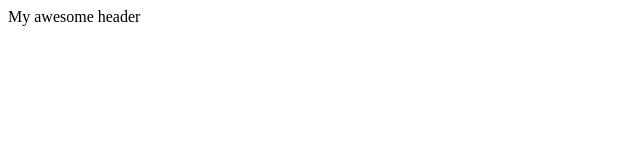
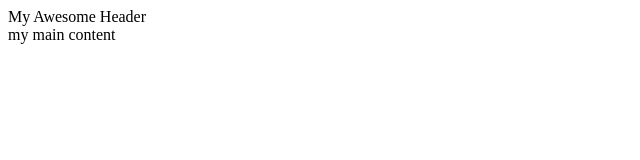
Before and after one commit to NorthernAnvil/git-test, a plain HTML site: page index.html in a window 1280 px wide. Shown: the whole page, without its empty margins (0-640 px from the left). Drawn offline with Linux system fonts and the light colour scheme.

Commit message:
added main section and adjusted header-

```diff
--- a/index.html
+++ b/index.html
@@ -6,7 +6,8 @@
     <title>Document</title>
 </head>
 <body>
-    <header>My awesome header</header>
+    <header>My Awesome Header</header>
+    <main>my main content</main>
 
 </body>
 </html>
```
